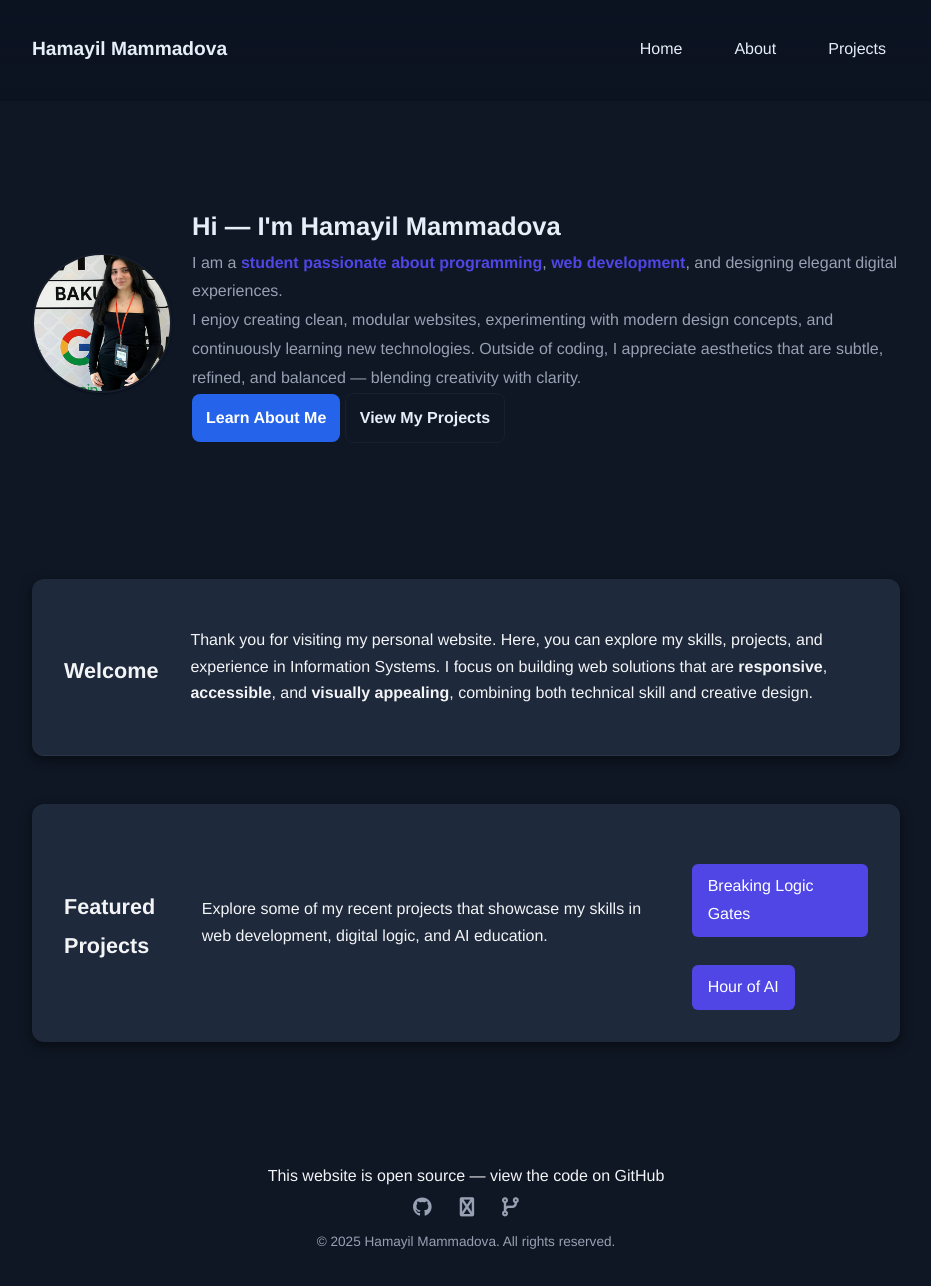
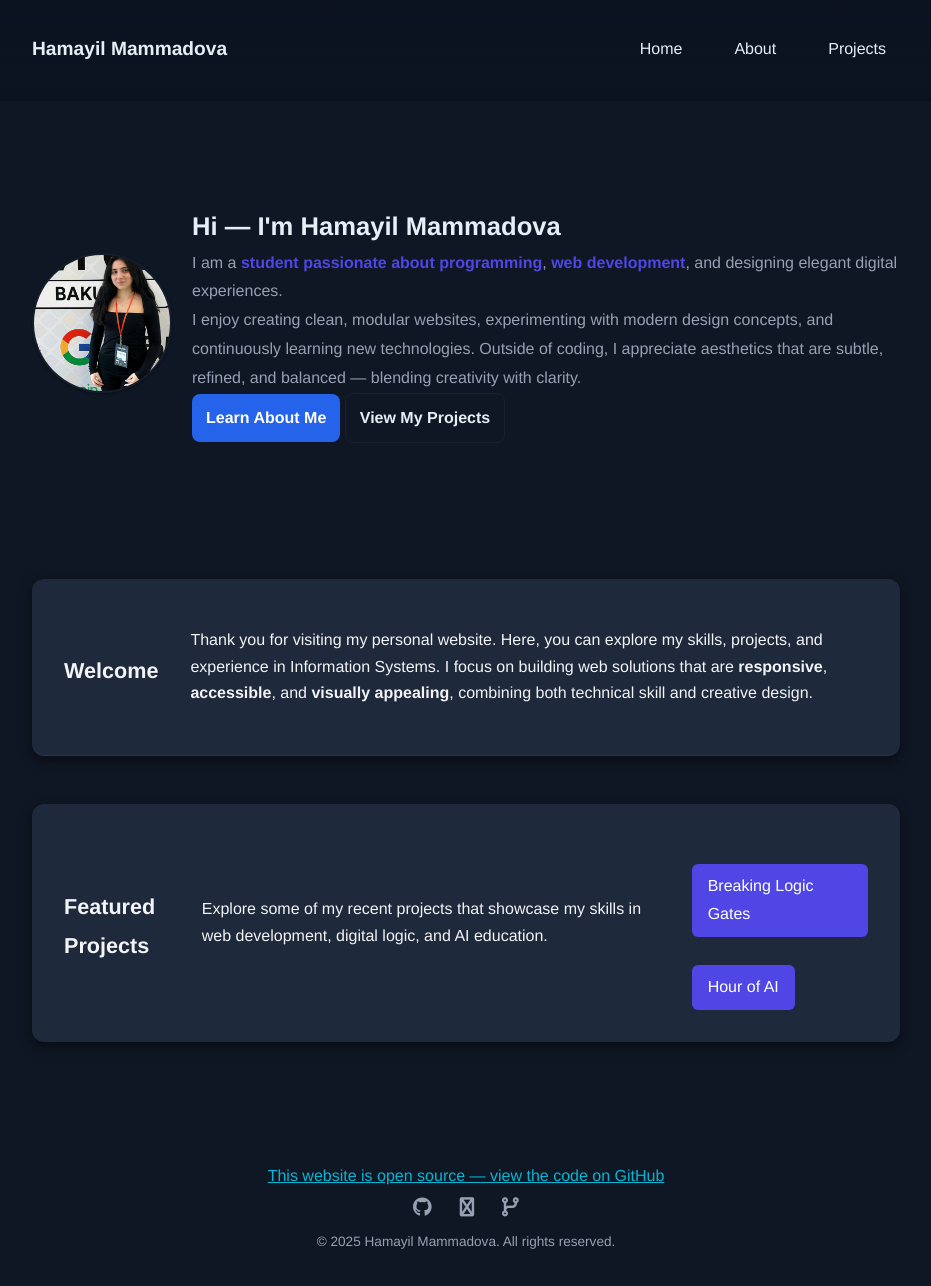
Before and after one commit to hemayilm/hemayilm.github.io, a Jekyll site: the page built from index.md, in a window 1280 px wide and 1286 px high. Shown: the whole window, without its empty margins (174-1105 px from the left). Built offline with Jekyll 4.4.1, drawn with Linux system fonts in a browser that asks for light colours.

Commit message:
visual effect to additional hyperlink

```diff
--- a/assets/css/styles.css
+++ b/assets/css/styles.css
@@ -185,7 +185,17 @@ img{ max-width:100%; height:auto; display:block }
   color: var(--color-text);
   background: rgba(255,255,255,0.02);
 }
+/* Open-source link styling */
+.footer__opensource a {
+  color: var(--color-accent-2); /* default link color */
+  text-decoration: underline;    /* makes it look clickable */
+  transition: color 150ms;       /* smooth color change on hover */
+}
 
+.footer__opensource a:hover,
+.footer__opensource a:focus {
+  color: var(--color-accent);    /* change color when hovered/focused */
+}
 /* Shake animation keyframes */
 @keyframes shake {
   0% { transform: translateX(0); }
```
